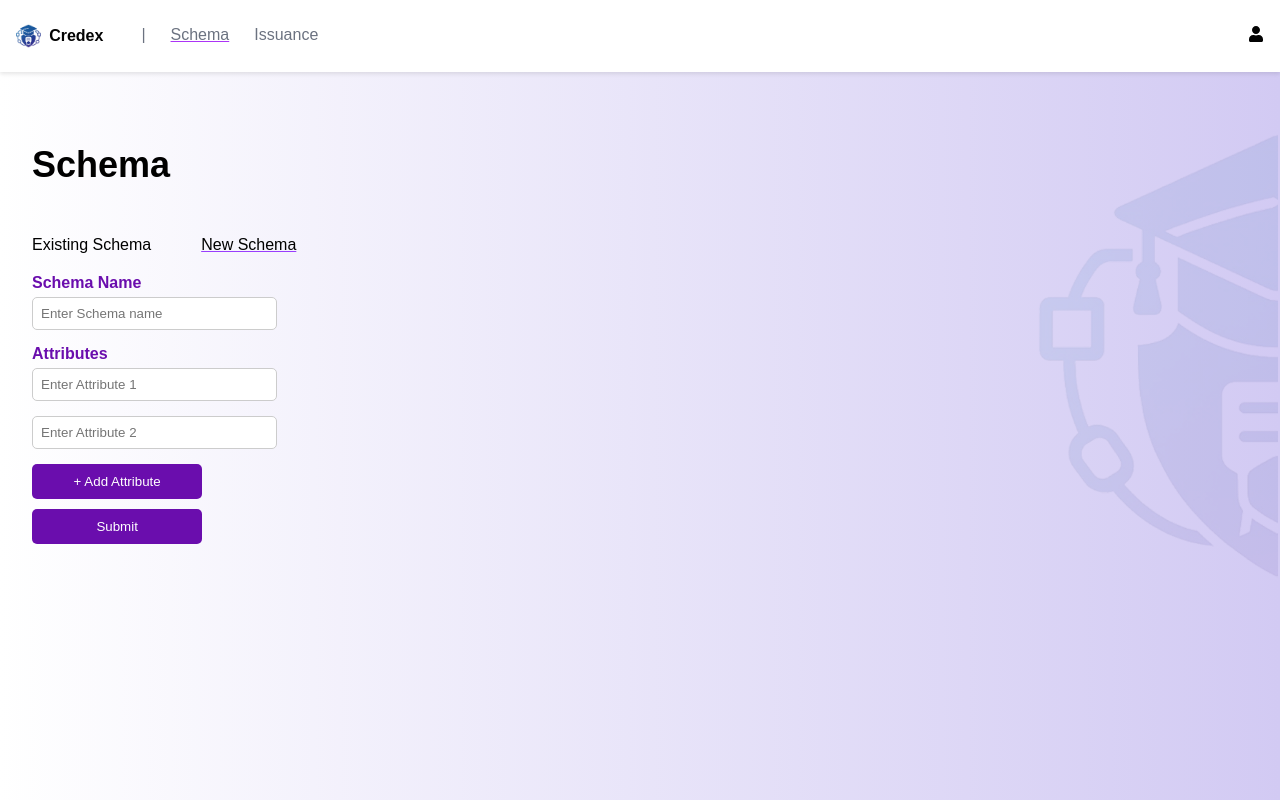
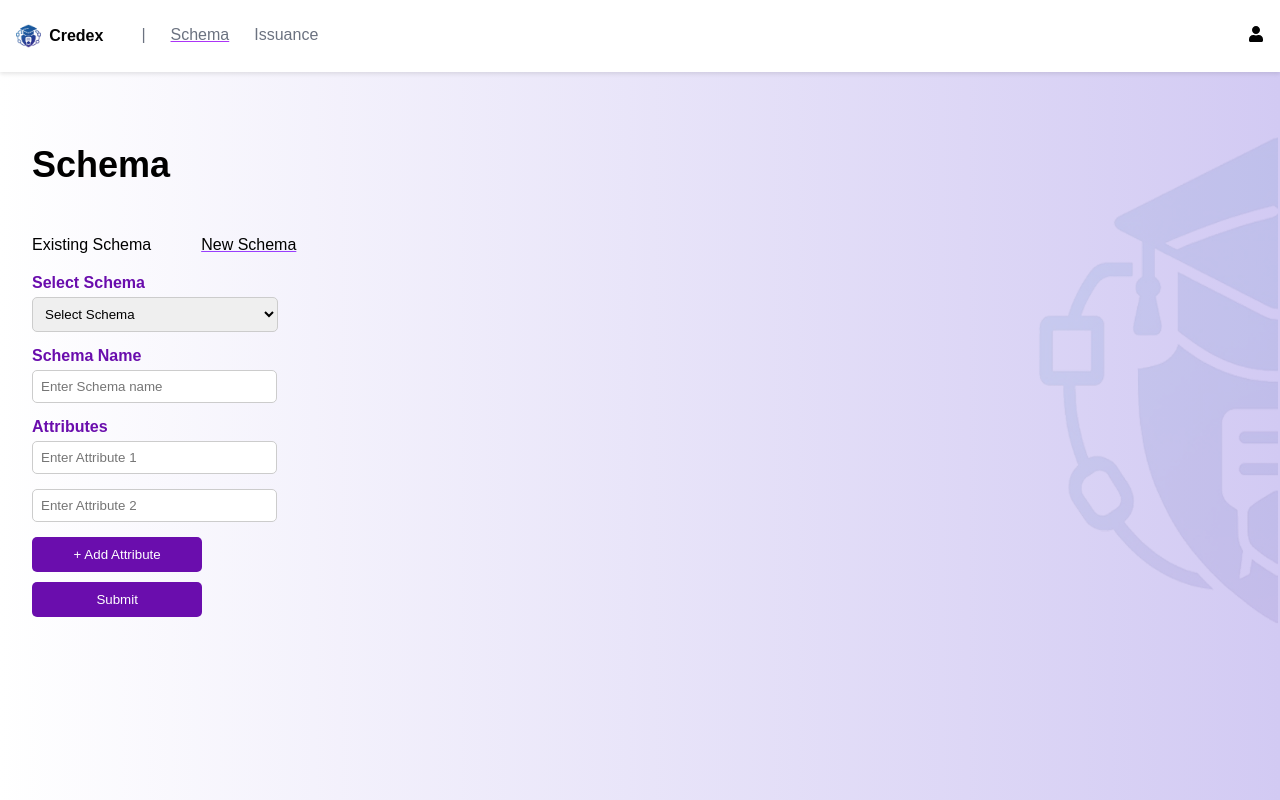
Before and after one commit to akanshagangwani/FY_Project, a React (Create React App) app in the folder project/aries-ethereum-bridge/Frontend/: page /Schema in a window 1280 px wide. Both pictures are taken after a click on the element "New Schema". Built offline with nearby package versions, Linux system fonts and the light colour scheme.

Commit message:
Update Schema.jsx

```diff
--- a/project/aries-ethereum-bridge/Frontend/src/Schema.jsx
+++ b/project/aries-ethereum-bridge/Frontend/src/Schema.jsx
@@ -24,15 +24,15 @@ const Schema = () => {
                         className="logo3"
                     />
                     <Link to="/" style={{ textDecoration: "none" }}>
-                    <span className="brand3">Credex</span>                    </Link>
+                        <span className="brand3">Credex</span>                    </Link>
                     <div className="navbar-links3">
-                <a >|</a>
-                <a href="/Schema" className="active-link">Schema</a>
-                <a href="/Issuance">Issuance</a>
-                </div>
+                        <a >|</a>
+                        <a href="/Schema" className="active-link">Schema</a>
+                        <a href="/Issuance">Issuance</a>
+                    </div>
                 </div>
 
-                <ProfileButton/>
+                <ProfileButton />
             </nav>
 
             {/* Main Content */}
@@ -68,7 +68,18 @@ const Schema = () => {
                                     )}
 
                                     {activeTab === "parent" && (
+
+
                                         <div style={{ maxWidth: "300px", margin: "0 auto", fontFamily: "Arial, sans-serif" }}>
+
+                                            <label style={{ fontWeight: "bold", color: "#6a0dad", display: "block", marginBottom: "5px" }}>
+                                                Select Schema
+                                            </label>
+                                            <select style={{ width: "86.5%", padding: "8px", marginBottom: "15px", borderRadius: "5px", border: "1px solid #ccc" }}>
+                                                <option value="">Select Schema</option>
+                                                <option value="yes">Yes</option>
+                                                <option value="no">No</option>
+                                            </select>
                                             <label style={{ fontWeight: "bold", color: "#6a0dad", display: "block", marginBottom: "5px" }}>
                                                 Schema Name
                                             </label>
```
